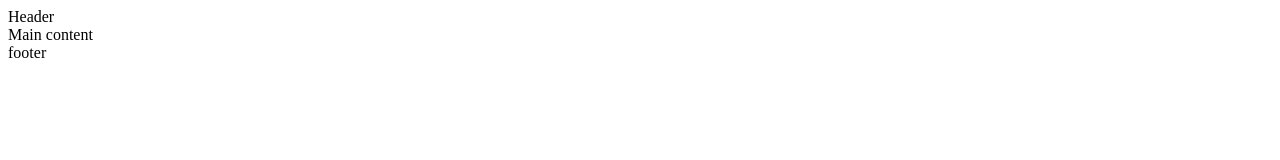
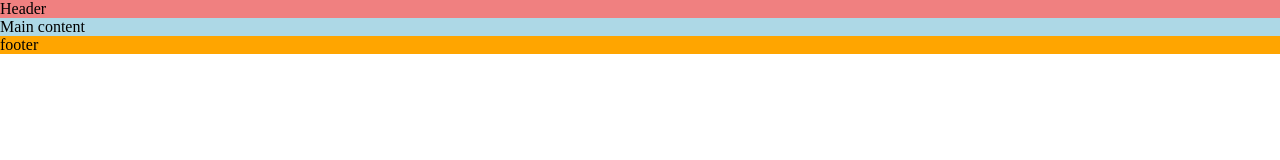
Before and after one commit to Deancunn24/Kidsz.Coding, a plain HTML site: page index.html in a window 1280 px wide. Drawn offline with Linux system fonts and the light colour scheme.

Commit message:
add stylesheet

```diff
--- /dev/null
+++ b/assets/css/style.css
@@ -0,0 +1,22 @@
+/* Asterisk wildcard selector to override default styles added by the brower*/
+* {
+    padding:0;
+    margin:0;
+    box-sizing:border-box;
+}
+
+
+/* Header */
+Header {
+    background-color: lightcoral;
+}
+
+/*main content */
+Main {
+    background-color: lightblue;
+}
+
+/*footer*/
+footer {
+    background-color: orange;
+}
--- a/index.html
+++ b/index.html
@@ -16,13 +16,15 @@
     <link rel="icon" type="image/png" sizes="32x32" href="assets/favicon_io (2)/favicon-32x32.png" />
     <link rel="icon" type="image/png" sizes="16x16" href="assets/favicon_io(2)/favicon-16x16.png" />
     <link rel="manifest" href="assets/favicon_io(2)/site.webmanifest" />
+    <!--Stylesheet-->
+    <link rel="stylesheet" href="assets/css/style.css">
 </head>
 
 <body>
     <!--Header-->
     <header>Header</header>
     <!--Main content-->
-    <mian> Main content</mian>
+    <main> Main content</main>
     <!--Footer-->
     <footer>footer</footer>
 </body>
```
